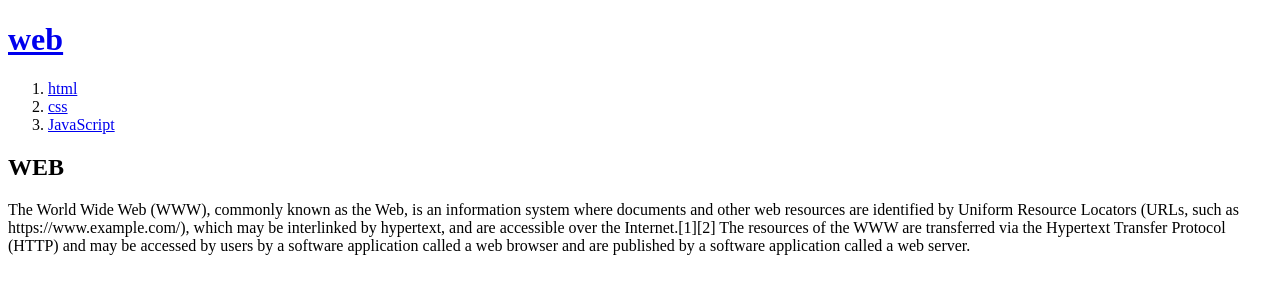
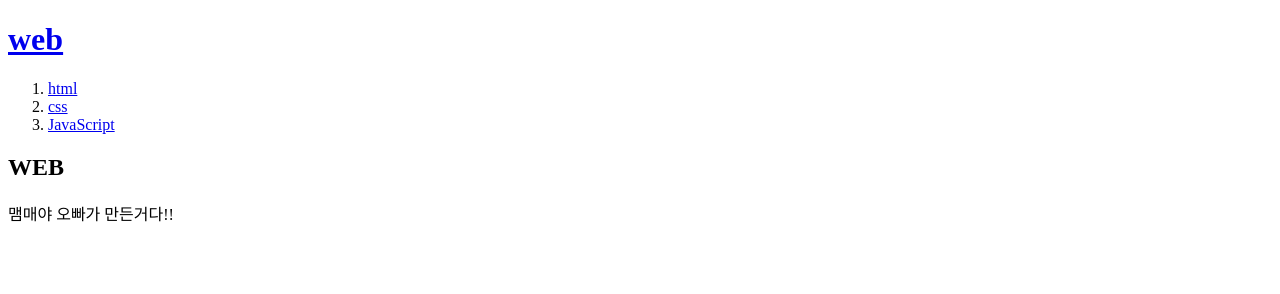
Before and after one commit to bolihuchubyuli/mammai, a plain HTML site: page index.html in a window 1280 px wide. Drawn offline with Linux system fonts and the light colour scheme.

Commit message:
Add files via upload

```diff
--- a/index.html
+++ b/index.html
@@ -13,6 +13,6 @@
   <li><a href="3.html">JavaScript</a></li>
 </ol>
 <h2>WEB</h2>
-<p>The World Wide Web (WWW), commonly known as the Web, is an information system where documents and other web resources are identified by Uniform Resource Locators (URLs, such as https://www.example.com/), which may be interlinked by hypertext, and are accessible over the Internet.[1][2] The resources of the WWW are transferred via the Hypertext Transfer Protocol (HTTP) and may be accessed by users by a software application called a web browser and are published by a software application called a web server.</P>
+<p>맴매야 오빠가 만든거다!!</P>
   </body>
   </html>
```
